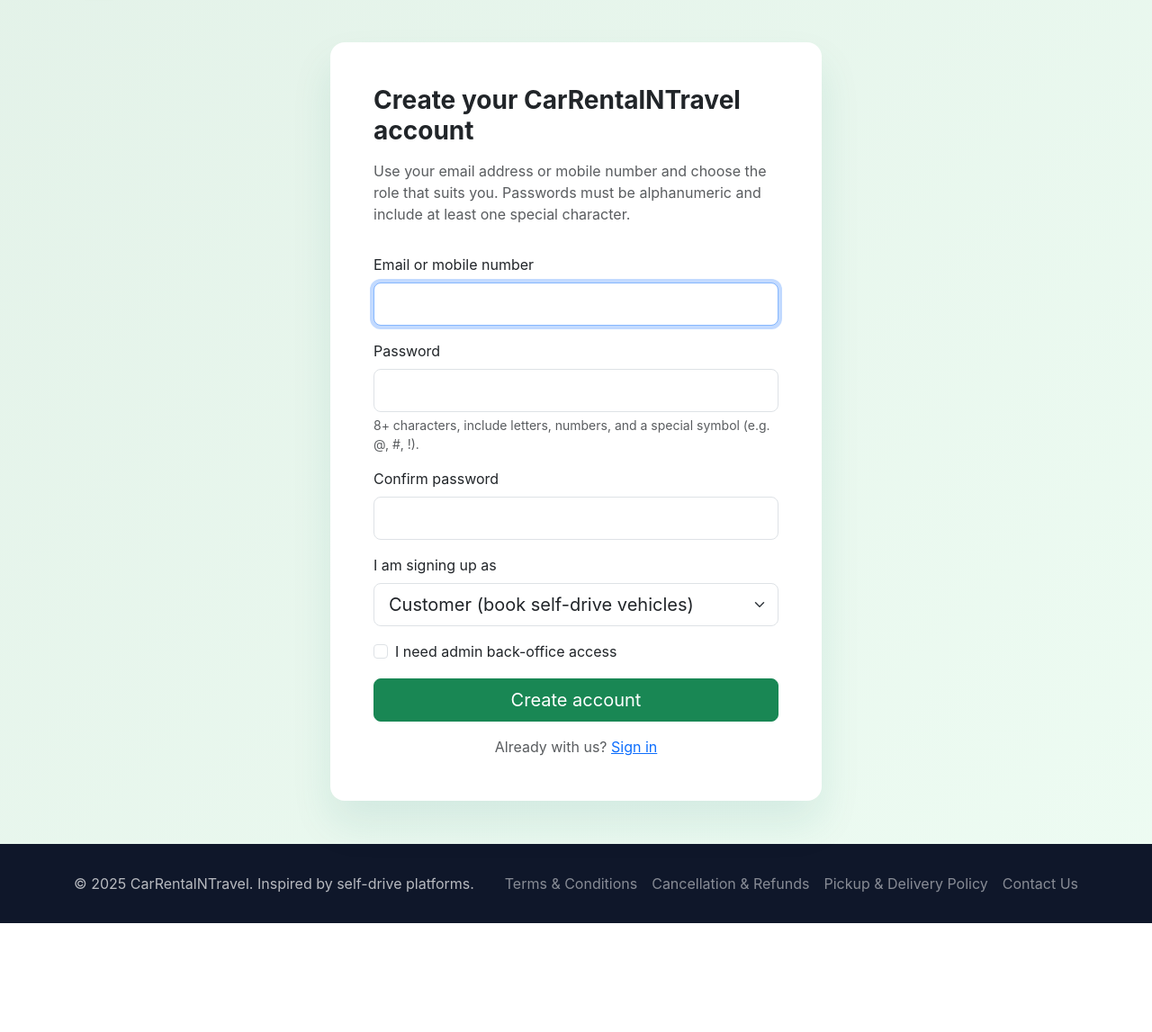
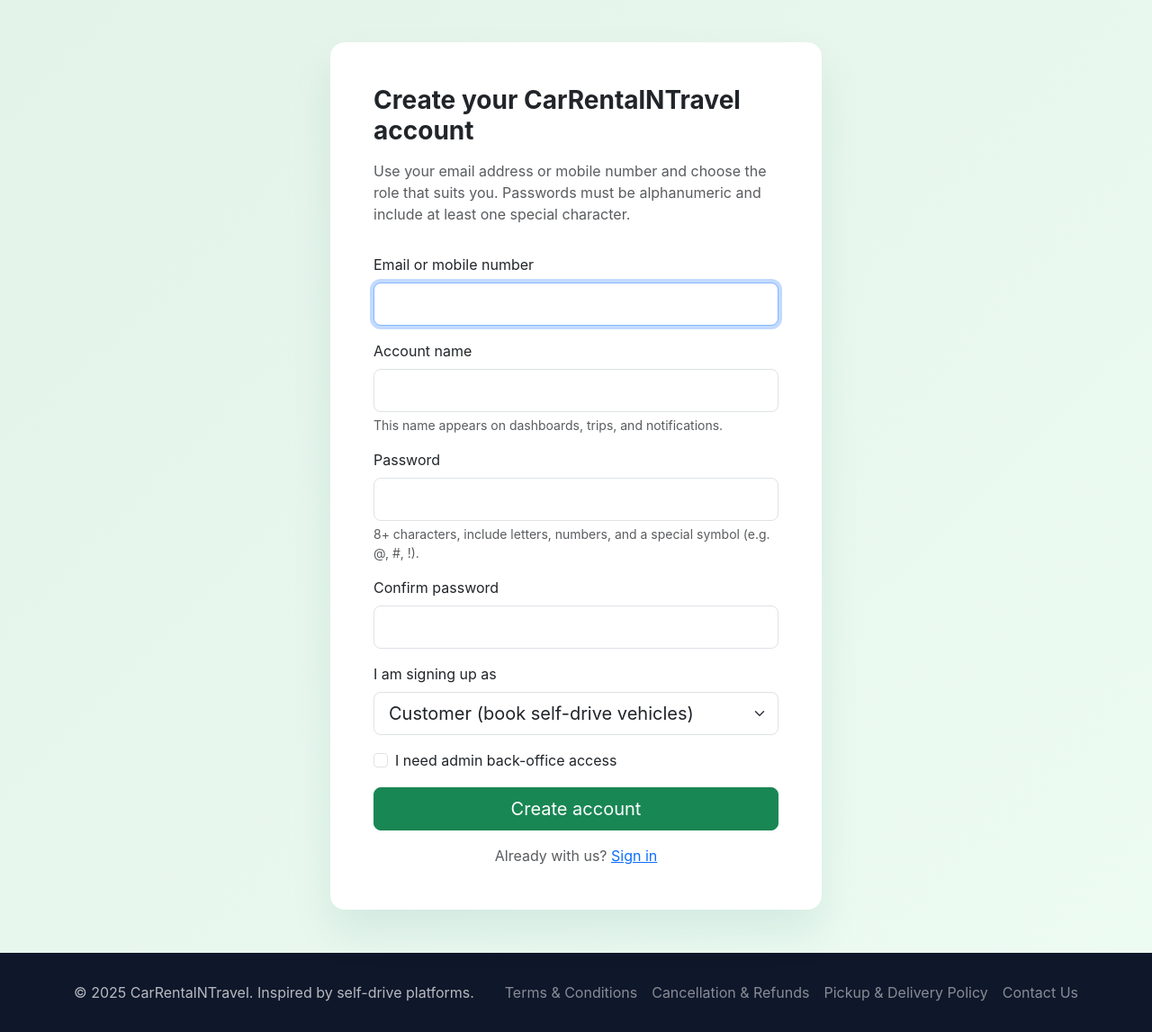
Before and after one commit to durlavdhadumia-beginner/Self-drive, a Flask app: page /register in a window 1280 px wide. Shown: the part 75-1222 px from the top of the page at 90% size. Before the commit the page ends 1101 px from the top, so only its background shows below. Run offline with Flask 3, Linux system fonts and the light colour scheme.

Commit message:
Add account display names, improve profile validation, and expose car galleries to admin

```diff
--- a/app.py
+++ b/app.py
@@ -201,6 +201,19 @@
     return fuel_types
 
 
+def display_name(user: dict | sqlite3.Row | None) -> str:
+    """Return a friendly display name for a user record."""
+    if user is None:
+        return ""
+    if isinstance(user, dict):
+        account = user.get("account_name") or ""
+        username = user.get("username") or ""
+    else:
+        account = getattr(user, "account_name", "") or ""
+        username = getattr(user, "username", "") or ""
+    return account or username
+
+
 def init_db() -> None:
     db = get_db()
     db.executescript(
@@ -212,7 +225,8 @@
             username TEXT NOT NULL UNIQUE,
             password_hash TEXT NOT NULL,
             role TEXT NOT NULL CHECK(role IN ('owner', 'renter', 'both')),
-            is_admin INTEGER NOT NULL DEFAULT 0
+            is_admin INTEGER NOT NULL DEFAULT 0,
+            account_name TEXT NOT NULL DEFAULT ''
         );
 
         CREATE TABLE IF NOT EXISTS user_profiles (
@@ -404,6 +418,7 @@
 
     alter_statements = [
         "ALTER TABLE users ADD COLUMN is_admin INTEGER NOT NULL DEFAULT 0",
+        "ALTER TABLE users ADD COLUMN account_name TEXT NOT NULL DEFAULT ''",
         "ALTER TABLE cars ADD COLUMN city TEXT DEFAULT ''",
         "ALTER TABLE cars ADD COLUMN image_url TEXT DEFAULT ''",
         "ALTER TABLE cars ADD COLUMN fuel_type TEXT DEFAULT ''",
@@ -447,6 +462,19 @@
         except sqlite3.OperationalError:
             pass
     db.commit()
+    try:
+        db.execute(
+            "UPDATE users SET account_name = username WHERE account_name IS NULL OR account_name = ''"
+        )
+    except sqlite3.OperationalError:
+        pass
+    try:
+        db.execute(
+            "UPDATE car_images SET filename = substr(filename, 9) WHERE filename LIKE 'uploads/%'"
+        )
+    except sqlite3.OperationalError:
+        pass
+    db.commit()
     db.execute(
         "CREATE INDEX IF NOT EXISTS idx_cities_name ON cities(name COLLATE NOCASE)"
     )
@@ -480,7 +508,7 @@
         filename = f"{timestamp}_{safe_name}"
         filepath = target_dir.joinpath(filename)
         upload.save(filepath)
-        relative_path = f"uploads/{car_id}/{filename}"
+        relative_path = f"{car_id}/{filename}"
         db.execute(
             "INSERT INTO car_images (car_id, filename) VALUES (?, ?)",
             (car_id, relative_path),
@@ -1006,7 +1034,7 @@
         return
     db = get_db()
     user_row = db.execute(
-        "SELECT id, username, role, is_admin FROM users WHERE id = ?",
+        "SELECT id, username, role, is_admin, account_name FROM users WHERE id = ?",
         (user_id,),
     ).fetchone()
     if user_row is None:
@@ -1016,6 +1044,9 @@
         g.profile_complete = False
         return
     g.user = dict(user_row)
+    if not g.user.get("account_name"):
+        g.user["account_name"] = g.user.get("username", "")
+    g.user["display_name"] = g.user.get("account_name") or g.user.get("username", "")
     profile_row = db.execute(
         "SELECT * FROM user_profiles WHERE user_id = ?",
         (user_id,),
@@ -1049,6 +1080,8 @@
     message = request.args.get("message")
     error = None
     documents = fetch_user_documents(g.user["id"])
+    missing_fields: List[str] = []
+    missing_keys: List[str] = []
     if request.method == "POST":
         form = request.form
         full_name = form.get("full_name", "").strip()
@@ -1064,17 +1097,21 @@
         upi_id = form.get("upi_id", "").strip()
         doc_types = form.getlist("doc_type")
         doc_files = request.files.getlist("doc_files")
-        missing_fields: List[str] = []
         if not full_name:
             missing_fields.append("full name")
+            missing_keys.append("full_name")
         if not phone:
             missing_fields.append("mobile number")
+            missing_keys.append("phone")
         if not email_contact:
             missing_fields.append("email ID or account contact")
+            missing_keys.append("email_contact")
         if has_role("owner") and not vehicle_registration:
             missing_fields.append("vehicle registration details")
+            missing_keys.append("vehicle_registration")
         if not ((account_number and ifsc_code) or upi_id):
             missing_fields.append("payout details (bank account + IFSC or UPI ID)")
+            missing_keys.extend(["account_number", "ifsc_code", "upi_id"])
         db.execute(
             """
             UPDATE user_profiles
@@ -1139,6 +1176,8 @@
         error=error,
         is_owner=has_role("owner"),
         documents=documents,
+        missing_fields=missing_fields,
+        missing_keys=missing_keys,
     )
 
 
@@ -1288,7 +1327,7 @@
     rows = db.execute(
         """
         SELECT
-            users.id, users.username, users.role, users.is_admin,
+            users.id, users.username, users.account_name, users.role, users.is_admin,
             IFNULL(profiles.full_name, '') AS full_name,
             IFNULL(profiles.phone, '') AS phone,
             profiles.profile_completed,
@@ -1301,7 +1340,12 @@
         ORDER BY users.username COLLATE NOCASE
         """
     ).fetchall()
-    users = [dict(row) for row in rows]
+    users = []
+    for row in rows:
+        record = dict(row)
+        record.setdefault("account_name", "")
+        record["display_name"] = record.get("account_name") or record.get("username", "")
+        users.append(record)
     return render_template("admin_users.html", users=users)
 
 
@@ -1317,12 +1361,24 @@
     if account_row is None:
         abort(404)
     account = dict(account_row)
+    account.setdefault("account_name", "")
+    account["display_name"] = account.get("account_name") or account.get("username", "")
     profile = ensure_user_profile(user_id)
     documents = [dict(doc) for doc in fetch_user_documents(user_id)]
     stats = {
         "vehicle_count": db.execute("SELECT COUNT(*) FROM cars WHERE owner_id = ?", (user_id,)).fetchone()[0],
         "trip_count": db.execute("SELECT COUNT(*) FROM rentals WHERE renter_id = ?", (user_id,)).fetchone()[0],
     }
+    car_rows = db.execute(
+        "SELECT * FROM cars WHERE owner_id = ? ORDER BY created_at DESC",
+        (user_id,),
+    ).fetchall()
+    car_images = fetch_car_images([row["id"] for row in car_rows])
+    cars: List[dict] = []
+    for row in car_rows:
+        car = dict(row)
+        car["images"] = car_images.get(row["id"], [])
+        cars.append(car)
     payout_row = db.execute(
         "SELECT account_holder, account_number, ifsc_code, upi_id, updated_at FROM user_payout_details WHERE user_id = ?",
         (user_id,),
@@ -1335,6 +1391,7 @@
         documents=documents,
         payout=payout,
         stats=stats,
+        cars=cars,
     )
 
 
@@ -1382,7 +1439,11 @@
         """
         SELECT rentals.*,
                cars.name AS car_name, cars.brand, cars.model,
-               renters.username AS renter_username, owners.username AS owner_username
+               COALESCE(renters.account_name, renters.username) AS renter_display_name,
+               COALESCE(owners.account_name, owners.username) AS owner_display_name,
+               renters.username AS renter_username,
+               owners.username AS owner_username,
+               cars.id AS car_id
         FROM rentals
         JOIN cars ON cars.id = rentals.car_id
         JOIN users AS renters ON renters.id = rentals.renter_id
@@ -1391,6 +1452,9 @@
         """
     ).fetchall()
     rentals = [dict(row) for row in rows]
+    car_images = fetch_car_images([row["car_id"] for row in rentals])
+    for rental in rentals:
+        rental["images"] = car_images.get(rental["car_id"], [])
     return render_template(
         "admin_rentals.html",
         rentals=rentals,
@@ -1929,7 +1993,8 @@
     db.commit()
 
     car_name = car["name"] or f"{car['brand']} {car['model']}"
-    owner_message = f"{g.user['username']} requested to book your {car_name}."
+    actor_name = display_name(g.user)
+    owner_message = f"{actor_name} requested to book your {car_name}."
     renter_message = f"Booking request sent for {car_name}. We'll notify you once the host responds."
     create_notification(car["owner_id"], owner_message, url_for("owner_cars"))
     create_notification(g.user["id"], renter_message, url_for("rentals"))
@@ -1954,6 +2019,7 @@
     role = None
     target_user_id = None
     redirect_target = url_for("rentals")
+    actor = display_name(g.user)
     if rental["renter_id"] == g.user["id"]:
         role = "renter"
         target_user_id = rental["owner_id"]
@@ -1973,7 +2039,7 @@
     car_label = rental["car_name"] or f"{rental['brand']} {rental['model']}"
     create_notification(
         target_user_id,
-        f"{g.user['username']} filed a complaint about the trip with {car_label}.",
+        f"{actor} filed a complaint about the trip with {car_label}.",
         redirect_target,
     )
     return redirect_target
@@ -2035,7 +2101,7 @@
     for row in admin_rows:
         create_notification(
             row["id"],
-            f"{g.user['username']} shared feedback: {category}.",
+            f"{display_name(g.user)} shared feedback: {category}.",
             feedback_link,
         )
 
@@ -2772,17 +2838,22 @@
     message = request.args.get("message")
     form_data = {
         "username": "",
+        "account_name": "",
         "role": "renter",
         "admin_request": False,
     }
     if request.method == "POST":
         username_input = request.form.get("username", "").strip()
+        account_name = request.form.get("account_name", "").strip()
         password = request.form.get("password", "")
         confirm_password = request.form.get("confirm_password", "")
         selected_role = request.form.get("role", "renter").lower()
         admin_request = request.form.get("admin_request")
         admin_code = request.form.get("admin_code", "").strip()
+        if account_name:
+            account_name = account_name[:80]
         form_data["username"] = username_input
+        form_data["account_name"] = account_name
         form_data["role"] = selected_role
         form_data["admin_request"] = bool(admin_request) or selected_role == "admin"
 
@@ -2791,6 +2862,12 @@
             error = "Email or mobile number is required."
         elif not contact_type:
             error = "Enter a valid email address or Indian mobile number."
+        if error is None and not account_name:
+            error = "Account name is required."
+        if error is None and len(account_name) < 2:
+            error = "Account name must be at least 2 characters."
+        if error is None and len(account_name) > 60:
+            error = "Account name must be under 60 characters."
         if error is None:
             if password != confirm_password:
                 error = "Passwords do not match."
@@ -2817,8 +2894,8 @@
             db = get_db()
             try:
                 db.execute(
-                    "INSERT INTO users (username, password_hash, role, is_admin) VALUES (?, ?, ?, ?)",
-                    (username_to_store, generate_password_hash(password), role_for_db, is_admin),
+                    "INSERT INTO users (username, password_hash, role, is_admin, account_name) VALUES (?, ?, ?, ?, ?)",
+                    (username_to_store, generate_password_hash(password), role_for_db, is_admin, account_name),
                 )
                 db.commit()
             except sqlite3.IntegrityError:
--- a/templates/base.html
+++ b/templates/base.html
@@ -167,7 +167,7 @@
             </ul>
             <div class="d-flex align-items-center gap-3">
                 {% if g.user %}
-                    <span class="text-white-50">Hi, <strong>{{ g.user['username'] }}</strong></span>
+                    <span class="text-white-50">Hi, <strong>{{ g.user.get('display_name') or g.user.get('account_name') or g.user['username'] }}</strong></span>
                     <a class="btn btn-outline-light" href="{{ url_for('logout') }}">Sign out</a>
                 {% else %}
                     <a class="btn btn-outline-light" href="{{ url_for('login') }}">Sign in</a>
--- a/templates/register.html
+++ b/templates/register.html
@@ -19,6 +19,11 @@
                             <div class="col-12">
                                 <label for="username" class="form-label">Email or mobile number</label>
                                 <input type="text" class="form-control form-control-lg" id="username" name="username" required autocomplete="username" value="{{ form_data.get('username', '') }}" autofocus>
+                            </div>
+                            <div class="col-12">
+                                <label for="account_name" class="form-label">Account name</label>
+                                <input type="text" class="form-control form-control-lg" id="account_name" name="account_name" required autocomplete="nickname" value="{{ form_data.get('account_name', '') }}">
+                                <div class="form-text">This name appears on dashboards, trips, and notifications.</div>
                             </div>
                             <div class="col-12">
                                 <label for="password" class="form-label">Password</label>
```
Also changed, not shown: templates/admin_rentals.html (+19 -3 lines), templates/admin_user_detail.html (+35 -2 lines), templates/admin_users.html (+3 -4 lines), templates/profile.html (+9 -9 lines).
